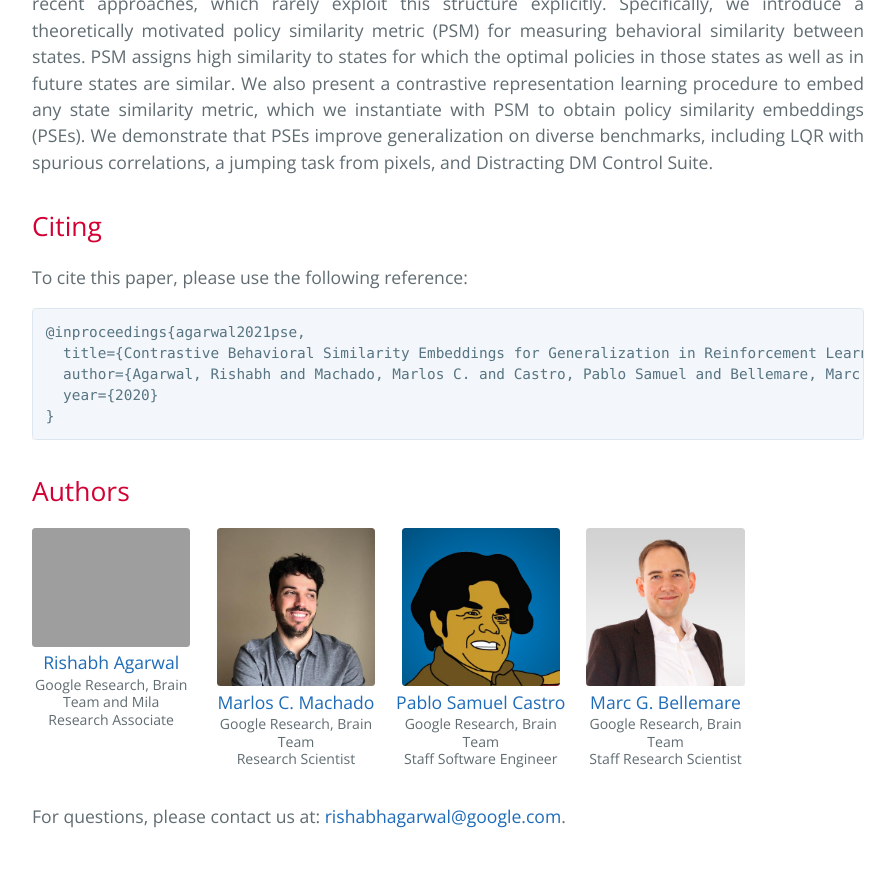
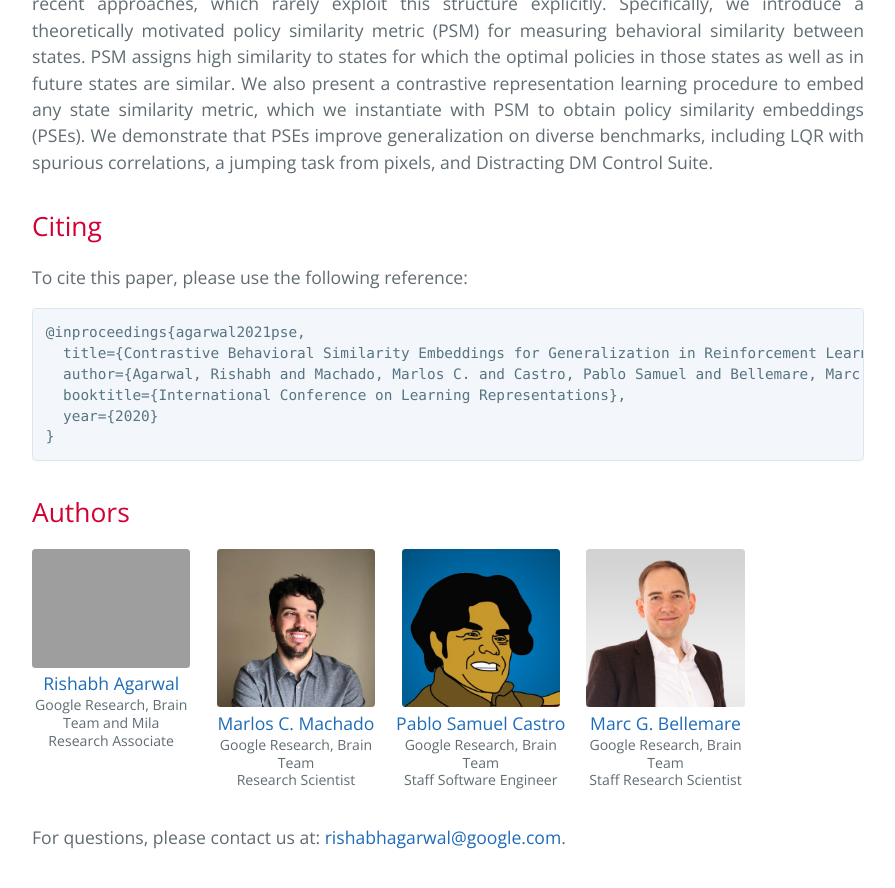
Before and after one commit to agarwl/pse, a Jekyll site: the page built from index.md, in a window 1280 px wide and 900 px high, scrolled down 890 px. Shown: the top 888 px of the window, without its empty margins (192-1087 px from the left). Built offline with Jekyll 4.4.1, drawn with Linux system fonts in a browser that asks for light colours.

Commit message:
Update index.md

```diff
--- a/index.md
+++ b/index.md
@@ -17,6 +17,7 @@ To cite this paper, please use the following reference:
     @inproceedings{agarwal2021pse,
       title={Contrastive Behavioral Similarity Embeddings for Generalization in Reinforcement Learning},
       author={Agarwal, Rishabh and Machado, Marlos C. and Castro, Pablo Samuel and Bellemare, Marc G.},
+      booktitle={International Conference on Learning Representations},
       year={2020}
     }
 
```
